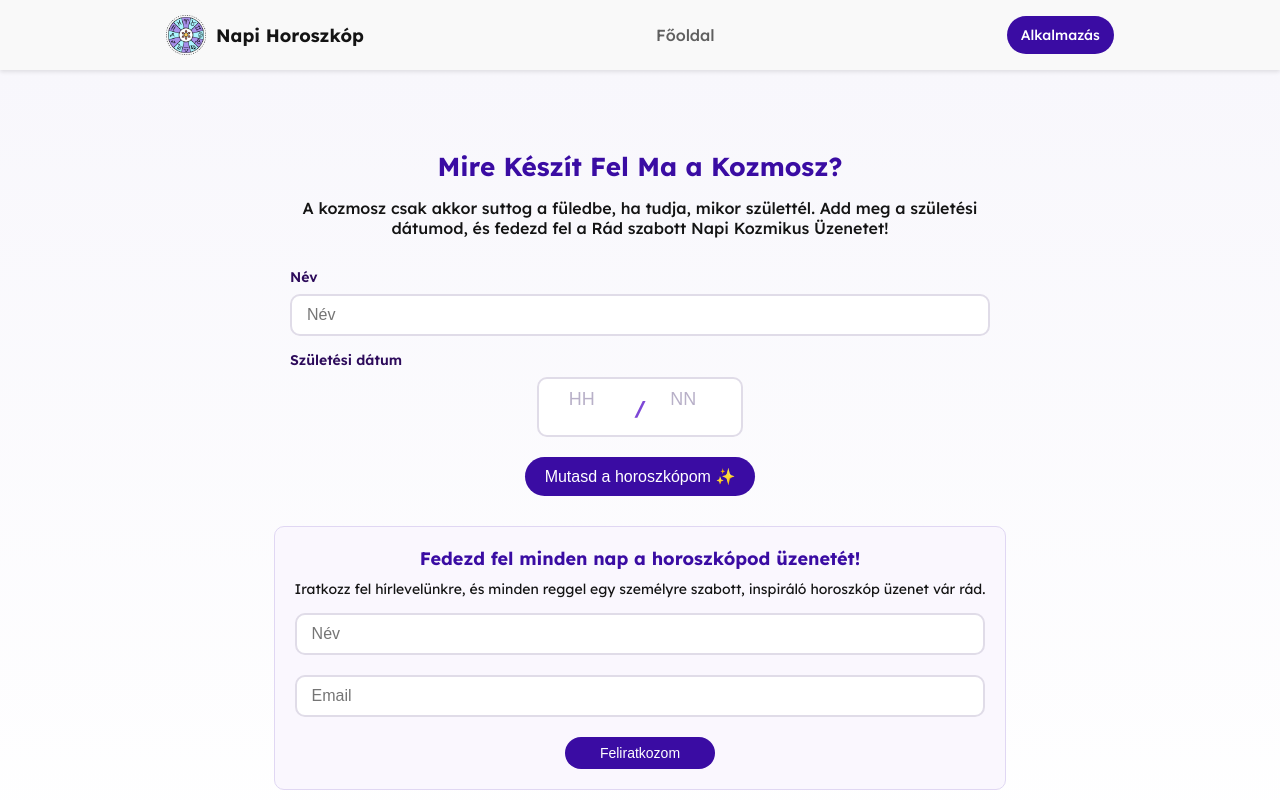
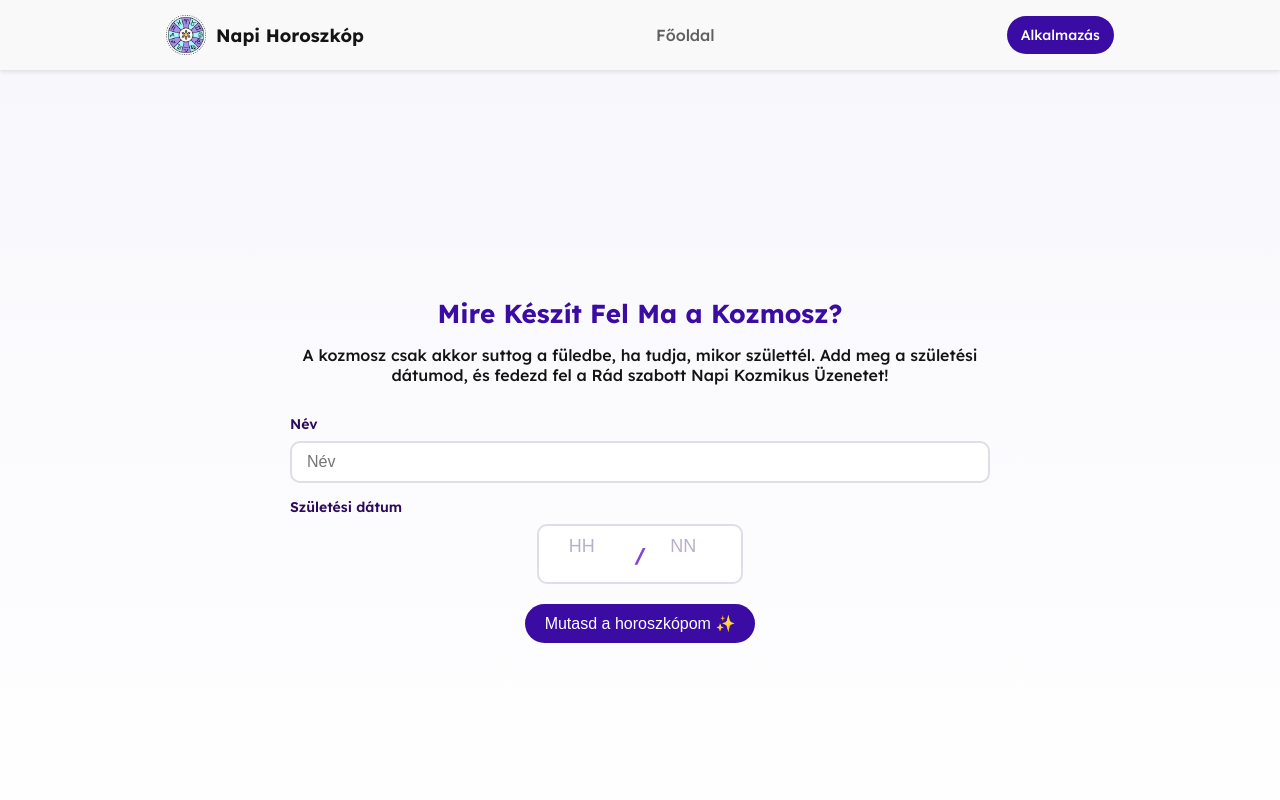
Before and after one commit to Norkfor/napihoroszkop, a React (Vite) app in the folder frontend/: page /app in a window 1280 px wide. Shown: the top 800 px of the page. Built offline with nearby package versions, Linux system fonts and the light colour scheme.

Commit message:
feat: enhance email subscription functionality in HoroscopeGenerator and EmailForm components

```diff
--- a/frontend/src/components/app/EmailForm.jsx
+++ b/frontend/src/components/app/EmailForm.jsx
@@ -1,42 +1,60 @@
 import { useState } from "react";
 import "./EmailForm.css";
 
-const EmailForm = () => {
-  const [name, setName] = useState("");
+const EmailForm = ({ name = "", month = "", day = "" }) => {
   const [email, setEmail] = useState("");
   const [errors, setErrors] = useState({});
+  const [loading, setLoading] = useState(false);
+  const [success, setSuccess] = useState("");
 
   const validateEmail = (email) => /^[^\s@]+@[^\s@]+\.[^\s@]+$/.test(email);
 
-  const handleSubmit = () => {
+  const handleSubmit = async () => {
     const newErrors = {};
 
     if (!name.trim()) newErrors.name = "Adj meg egy nevet!";
-    else if (name.trim().length < 2) newErrors.name = "A név túl rövid!";
+    if (!month) newErrors.month = "Add meg a hónapot!";
+    if (!day) newErrors.day = "Add meg a napot!";
 
     if (!email.trim()) newErrors.email = "Adj meg egy e-mail címet!";
     else if (!validateEmail(email))
       newErrors.email = "Érvényes e-mailt adj meg!";
 
     setErrors(newErrors);
+    setSuccess("");
 
-    if (Object.keys(newErrors).length === 0) {
-      console.log({ name, email });
+    if (Object.keys(newErrors).length > 0) return;
+
+    setLoading(true);
+    try {
+      const res = await fetch("http://localhost:6100/api/send-horoscope", {
+        method: "POST",
+        headers: { "Content-Type": "application/json" },
+        body: JSON.stringify({
+          name,
+          email,
+          birth_month: parseInt(month),
+          birth_day: parseInt(day),
+        }),
+      });
+
+      const data = await res.json();
+
+      if (res.ok) {
+        setSuccess(data.message || "Sikeres feliratkozás!");
+        setEmail("");
+      } else {
+        setErrors({ submit: data.detail || "Hiba történt a feliratkozáskor." });
+      }
+    } catch {
+      setErrors({ submit: "Hálózati hiba, próbáld újra." });
+    } finally {
+      setLoading(false);
     }
   };
 
   return (
     <div className="form-inner">
-      <div className="input-wrapper">
-        {errors.name && <p className="error-text">{errors.name}</p>}
-        <input
-          type="text"
-          placeholder="Név"
-          value={name}
-          onChange={(e) => setName(e.target.value)}
-          className={errors.name ? "input-error" : ""}
-        />
-      </div>
       <div className="input-wrapper">
         {errors.email && <p className="error-text">{errors.email}</p>}
         <input
@@ -47,8 +65,14 @@ const EmailForm = () => {
           className={errors.email ? "input-error" : ""}
         />
       </div>
-      <button className="email-button" onClick={handleSubmit}>
-        Feliratkozom
+      {errors.submit && <p className="error-text">{errors.submit}</p>}
+      {success && <p className="success-text">{success}</p>}
+      <button
+        className="email-button"
+        onClick={handleSubmit}
+        disabled={loading}
+      >
+        {loading ? "Küldés..." : "Feliratkozom"}
       </button>
     </div>
   );
--- a/frontend/src/components/app/HoroscopeGenerator.jsx
+++ b/frontend/src/components/app/HoroscopeGenerator.jsx
@@ -10,6 +10,7 @@ const HoroscopeGenerator = () => {
   const [quote, setQuote] = useState("");
   const [showQuote, setShowQuote] = useState(false);
   const [loading, setLoading] = useState(false);
+  const [showEmail, setShowEmail] = useState(false);
 
   const validate = () => {
     const newErrors = {};
@@ -124,7 +125,10 @@ const HoroscopeGenerator = () => {
 
         <button
           className="horoscope-button"
-          onClick={handleGenerate}
+          onClick={() => {
+            setShowEmail(true);
+            handleGenerate();
+          }}
           disabled={loading}
         >
           {loading ? "Betöltés..." : "Mutasd a horoszkópom ✨"}
@@ -137,6 +141,7 @@ const HoroscopeGenerator = () => {
         )}
       </section>
 
+      {showEmail && (
         <section className="section-email">
           <h2 className="email-title">
             Fedezd fel minden nap a horoszkópod üzenetét!
@@ -145,8 +150,9 @@ const HoroscopeGenerator = () => {
             Iratkozz fel hírlevelünkre, és minden reggel egy személyre szabott,
             inspiráló horoszkóp üzenet vár rád.
           </p>
-        <EmailForm />
+          <EmailForm name={name} month={month} day={day} />
         </section>
+      )}
     </div>
   );
 };
```
Lines whose indentation alone changed are shown as unchanged.
